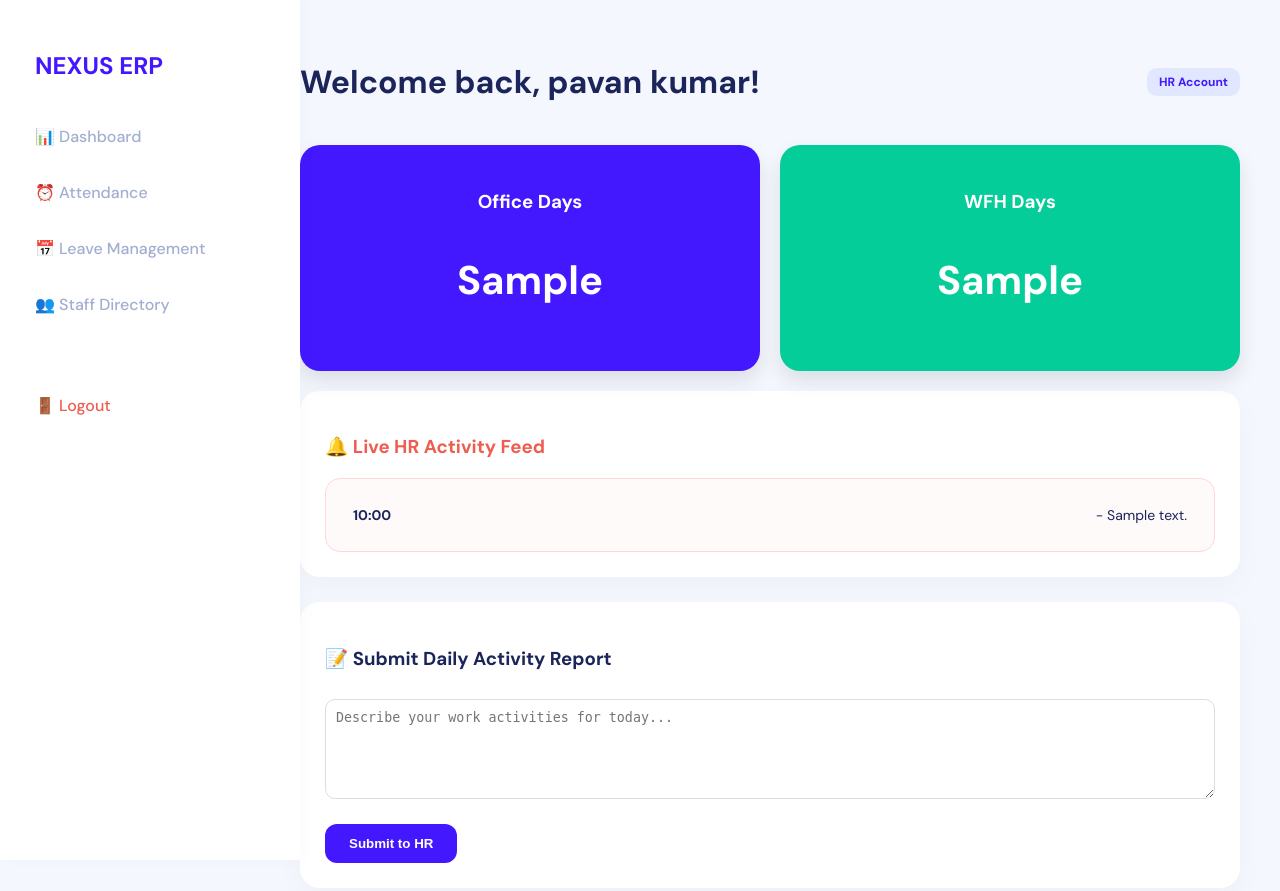
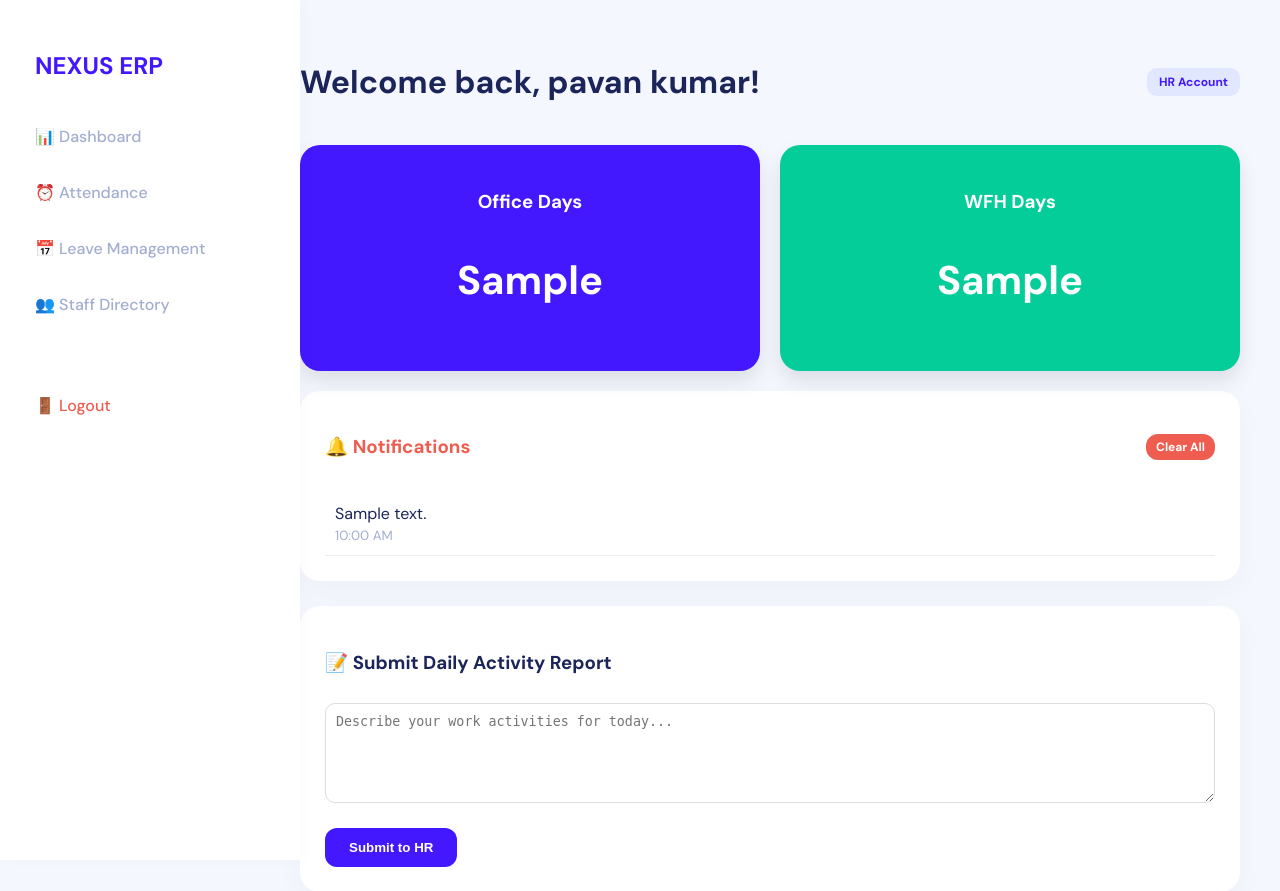
Before and after one commit to pk7745/erp, a Flask app: template templates/dashboard.html in a window 1280 px wide. Shown: the top 891 px of the page. Run offline with Flask 3, Linux system fonts and the light colour scheme; the visitor is signed in with stand-in values (Sample User, id 1); tables that the repository leaves empty hold one stand-in row (values such as "Sample post"); the template is opened without the code that fills it: values that come from a table or form of the project are taken from there, most other values are stand-ins (such as "Sample title", 1, 10 or a date in 2020).

Commit message:
Update dashboard.html

```diff
--- a/templates/dashboard.html
+++ b/templates/dashboard.html
@@ -16,18 +16,26 @@
     </div>
 </div>
 
-{% if session['role'] == 'HR' %}
 <div class="card">
-    <h3 style="color: #ee5d50;">🔔 Live HR Activity Feed</h3>
-    <div class="notif-panel">
-        {% for n in notifications %}
-            <div class="notif-item">
-                <strong>{{ n.timestamp.strftime('%H:%M') }}</strong> - {{ n.message }}
+    <div style="display: flex; justify-content: space-between; align-items: center; margin-bottom: 15px;">
+        <h3 style="color: #ee5d50;">🔔 Notifications</h3>
+        {% if session['role'] == 'HR' %}
+            <a href="{{ url_for('clear_notifications') }}" class="btn" style="background: #ee5d50; font-size: 0.75rem; padding: 5px 10px;">Clear All</a>
+        {% endif %}
+    </div>
+
+    <div class="notification-list">
+        {% for note in notifications %}
+            <div class="notification-item" style="padding: 10px; border-bottom: 1px solid #eee;">
+                <p style="margin: 0;">{{ note.message }}</p>
+                <small style="color: var(--text-light);">{{ note.timestamp.strftime('%I:%M %p') }}</small>
             </div>
         {% else %}
-            <p style="color: var(--text-light);">No recent activity.</p>
+            <p style="text-align: center; color: var(--text-light);">No new notifications</p>
         {% endfor %}
     </div>
+
+    {% if session['role'] == 'HR' %}
     <audio id="notifSound" src="https://assets.mixkit.co/active_storage/sfx/2869/2869-preview.mp3" preload="auto"></audio>
     <script>
         window.onload = function() {
@@ -36,8 +44,8 @@
             }
         }
     </script>
+{% endif %}
 </div>
-{% endif %}
 
 <div class="card">
     <h3>📝 Submit Daily Activity Report</h3>
@@ -54,4 +62,5 @@
         <a href="{{ url_for('download_report', rtype='activity') }}" class="btn" style="background: #05cd99;">Download Activity Report</a>
     </div>
 </div>
+
 {% endblock %}
```
